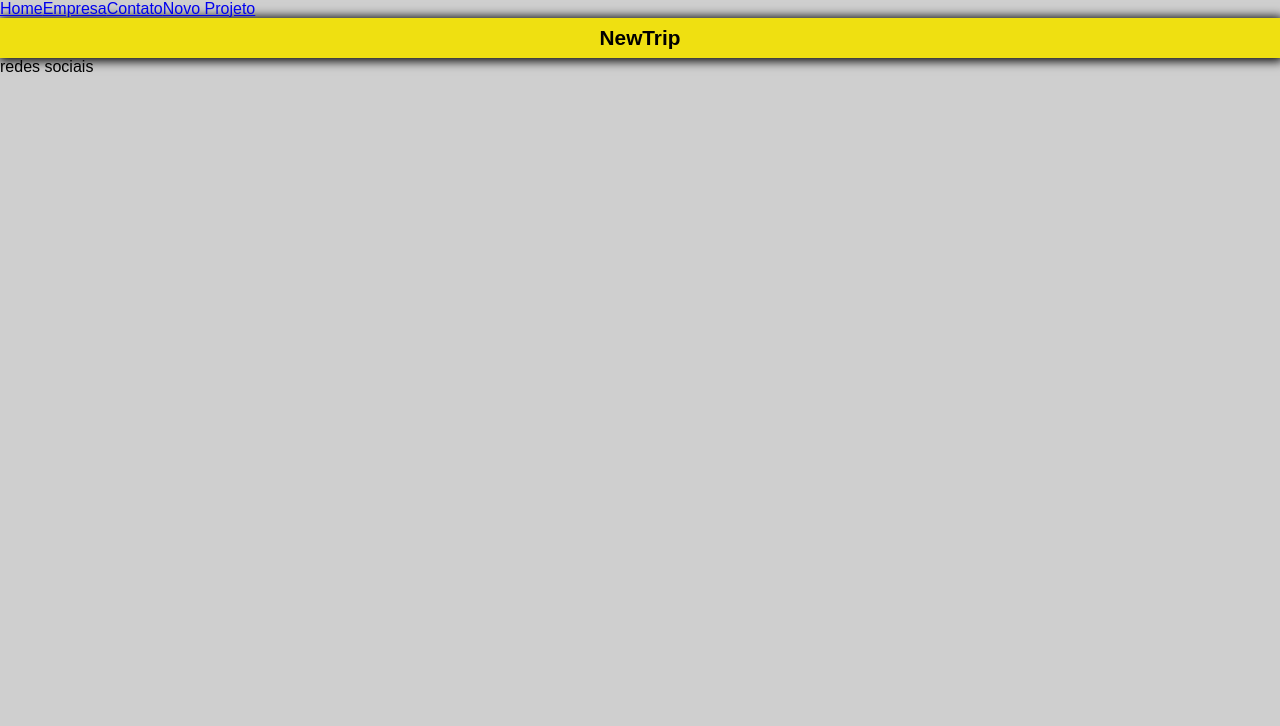
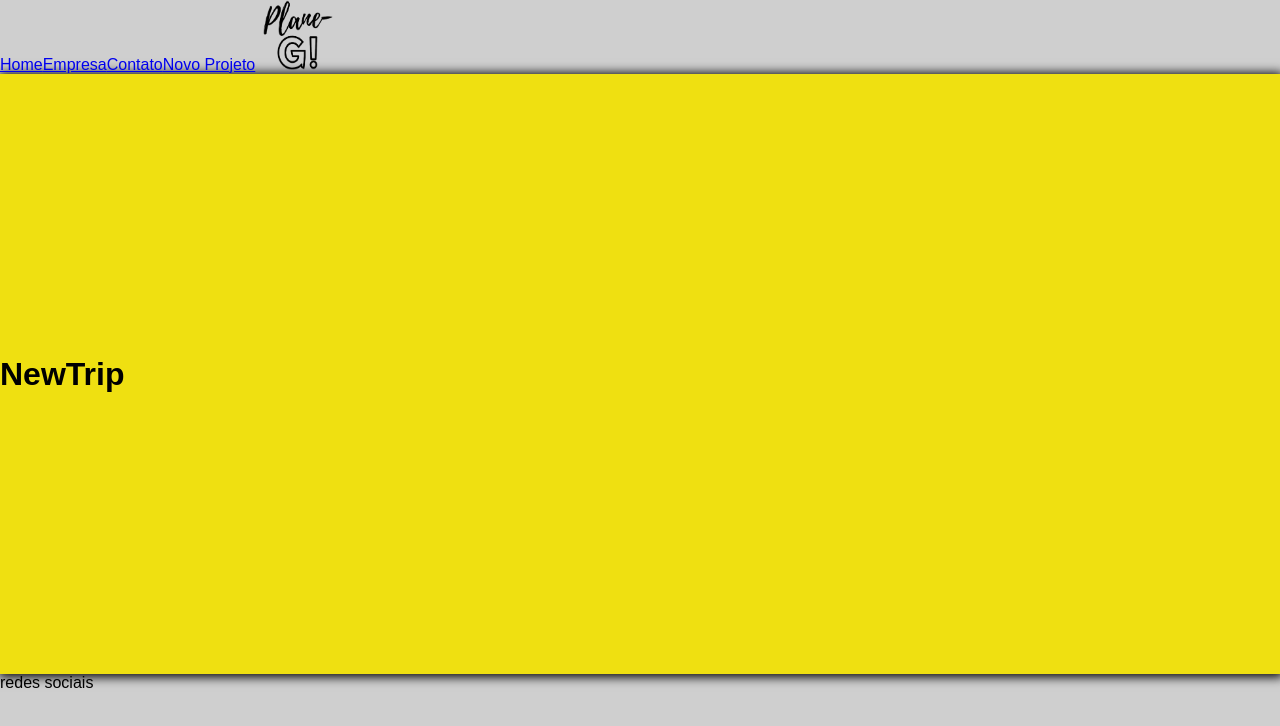
Before and after one commit to alexandreSouza31/plane-G, a React (Create React App) app: page /newtrip in a window 1280 px wide. Shown: the top 726 px of the page. Built offline with nearby package versions, Linux system fonts and the light colour scheme.

Commit message:
will add initial and dynamic styles to components

```diff
--- a/src/App.css
+++ b/src/App.css
@@ -2,12 +2,7 @@
   text-align: center;
 }
 
-.App-logo {
-  height: 40vmin;
-  pointer-events: none;
-}
-
-h1{
+/* h1 {
   font-size: 1.3rem;
   width: 100vw;
   display: flex;
@@ -16,11 +11,13 @@ h1{
   padding: .5rem 0;
   background-color: #efe011;
   box-shadow: 1px 1px 10px 2px;
-}
+} */
 
-h1 >img{
+img {
   position: relative;
   margin-left: .5rem;
+  height: 70px;
+  width: 70px;
 }
 
 @media (prefers-reduced-motion: no-preference) {
@@ -48,6 +45,7 @@ h1 >img{
   from {
     transform: rotate(0deg);
   }
+
   to {
     transform: rotate(360deg);
   }
--- a/src/App.jsx
+++ b/src/App.jsx
@@ -5,6 +5,7 @@ import Home from "./components/pages/Home";
 import Company from "./components/pages/Company";
 import Contact from "./components/pages/Contact";
 import NewTrip from "./components/pages/NewTrip";
+import Logo from "./img/logo.png";
 
 import Container from "./components/layoult/Container";
 
@@ -16,8 +17,9 @@ function App() {
         <Link to="/company">Empresa</Link>
         <Link to="/contact">Contato</Link>
         <Link to="/newtrip">Novo Projeto</Link>
+        <Link to="/"><img src={Logo} /></Link>
       </ul>
-      <Container>
+      <Container customClass="min-height">
         <Routes>
           <Route path="/" element={<Home />} />
           <Route path="/company" element={<Company />} />
--- a/src/components/layoult/Container.js
+++ b/src/components/layoult/Container.js
@@ -1,7 +1,9 @@
-//import styles from "./Container.module.css";
+import styles from "../layoult/Container.module.css";
 
 function Container(props) {
-    return <div>{props.children}</div>
+    return <div className={`${styles.container} ${styles[props.customClass]}`}>{props.children}</div>
+    //quer dizer que os elementos filhos ficarão encapsulados dentro de Container.
+    //classes dinâmicas. Coloco a classe que vêm da props.(customClass). É opcional, quando for necessário.
 }
 
 export default Container
--- /dev/null
+++ b/src/components/layoult/Container.module.css
@@ -0,0 +1,16 @@
+.container {
+    width: 100vw;
+    display: flex;
+    justify-content: space-between;
+    align-items: center;
+    background-color: #efe011;
+    box-shadow: 1px 1px 10px 2px;
+    margin: 0 auto;
+    flex-wrap: wrap;
+}
+
+.min-height{min-height: 75vh;}
+
+.start{justify-content: flex-start;}
+
+.column{flex-direction: column;justify-content: flex-start;}
```
Also changed, not shown: src/components/layoult/Container.modules.css (deleted).
